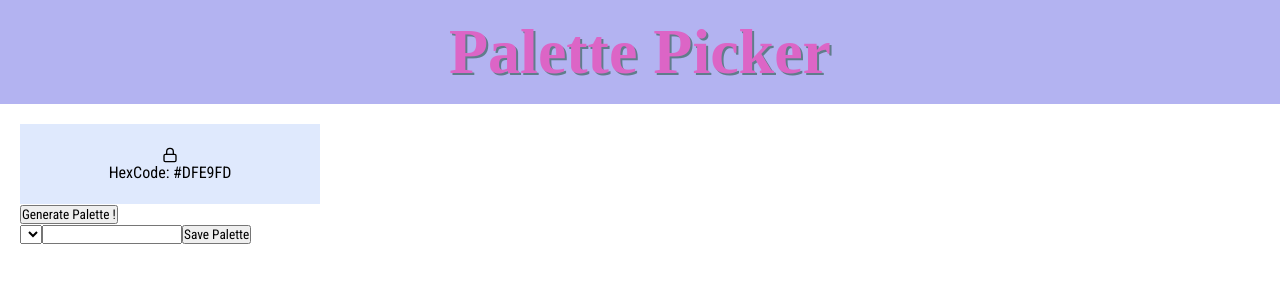
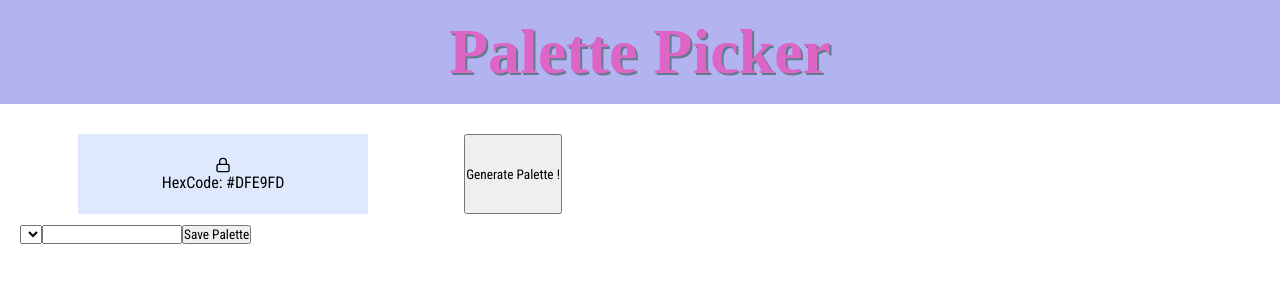
Before and after one commit to spaceplesiosaur/pallete-picker-client, a React (Create React App) app: page / in a window 1280 px wide. Shown: the top 300 px of the page. Built offline with nearby package versions, Linux system fonts and the light colour scheme; a web font is replaced by a local one.

Commit message:
Add flex style to generate=apl section

```diff
--- a/src/Components/PalettesContainer/PalettesContainer.scss
+++ b/src/Components/PalettesContainer/PalettesContainer.scss
@@ -1,4 +1,9 @@
 .palette-container {
     width: 50%;
     padding: 20px;
+    .generate-pal {
+        display: flex;
+        justify-content: space-around;
+        margin: 10px;
+    }
 }
```
